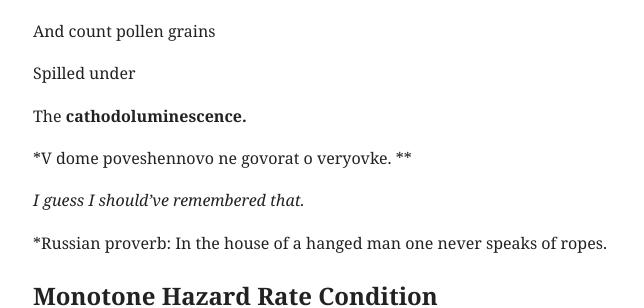
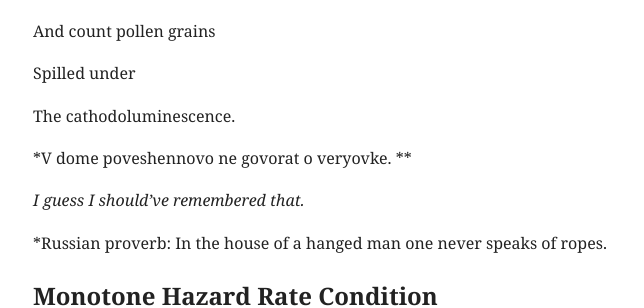
Before and after one commit to mingjiliu/mingjiliu.github.io, a Jekyll site: the page built from _poems/pre-2015.md, in a window 1280 px wide and 900 px high, scrolled down 1176 px. Shown: the part 155-463 px from the top of the window, without its empty margins (291-935 px from the left). Built offline with Jekyll 4.4.1, drawn with Linux system fonts in a browser that asks for light colours.

Commit message:
Update pre-2015.md

```diff
--- a/_poems/pre-2015.md
+++ b/_poems/pre-2015.md
@@ -59,7 +59,7 @@ And count pollen grains
 
 Spilled under
 
-The **cathodoluminescence.**
+The cathodoluminescence.
 
 *V dome poveshennovo ne govorat o veryovke. **
 
@@ -548,7 +548,6 @@ For only you are my beacon, my lead.
 *Pre-2015 · Mingji Liu*
 
 
-
 And have you also wished
 
 the feathers
```
